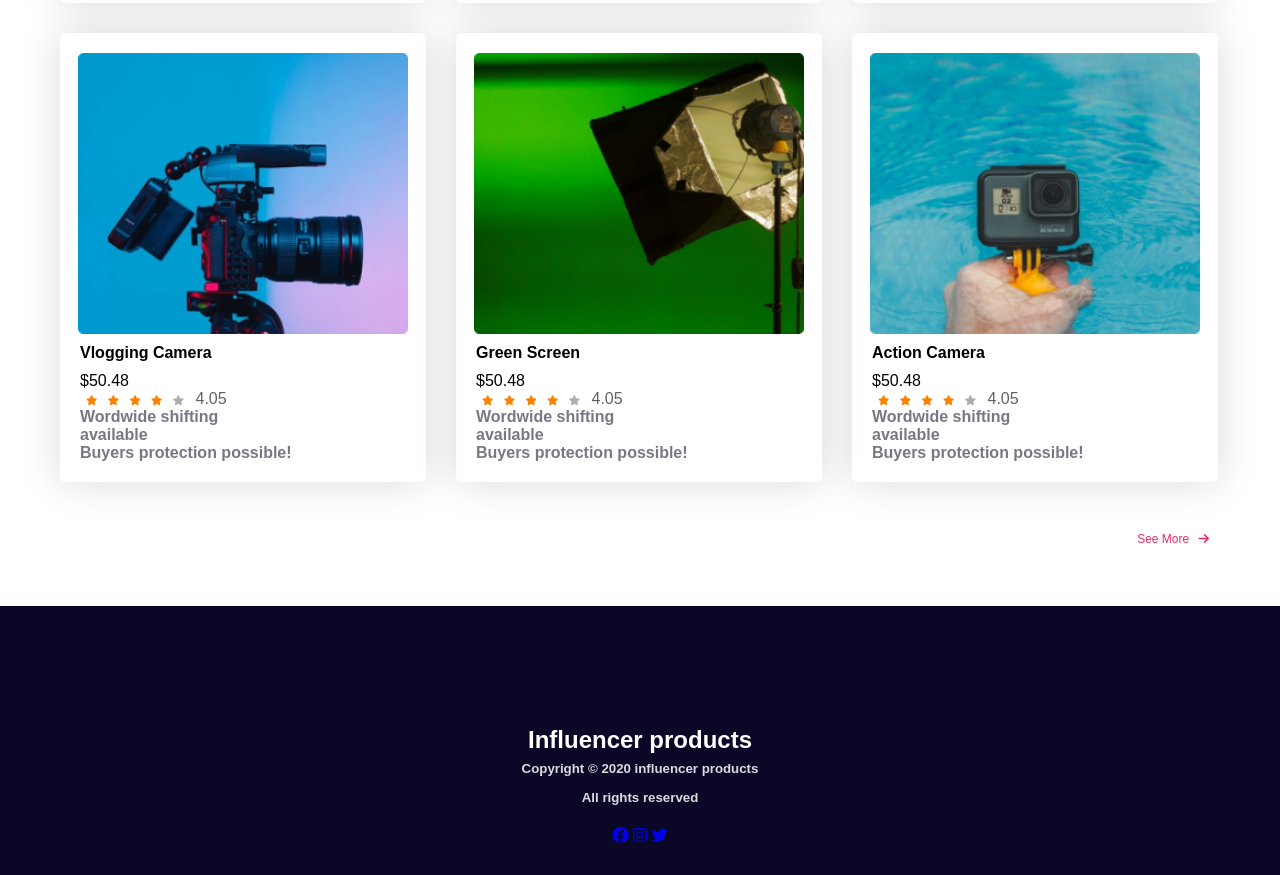
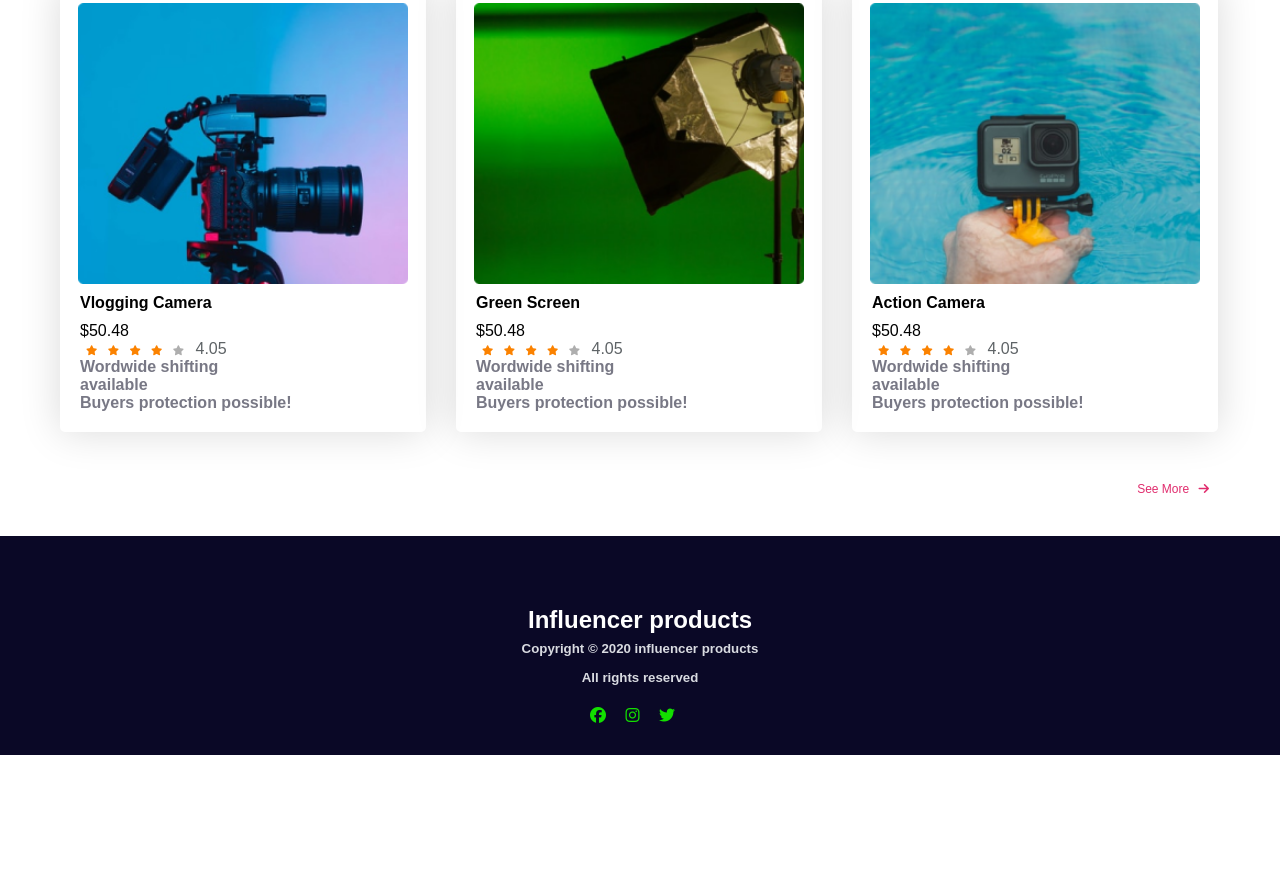
Before and after one commit to Enamulhaque0/assignment-2, a plain HTML site: page index.html in a window 1280 px wide. Shown: the part 1863-2738 px from the top of the page. After the commit the page ends 2618 px from the top, so only its background shows below. Drawn offline with Linux system fonts and the light colour scheme.

Commit message:
last update

```diff
--- a/style/style.css
+++ b/style/style.css
@@ -2,6 +2,7 @@
     padding: 0;}
 /* font-awsome */
 @import url('https://fonts.googleapis.com/css2?family=Poppins&display=swap');
+/* common */
 body{
     font-family: 'Poppins', sans-serif;
     background: #FFFFFF;
@@ -18,7 +19,7 @@ h1{
     font-size: 52px;
 }
 h2{
-    padding-top: 90px;
+    padding-top: 40px;
 }
 h3{
 
@@ -133,7 +134,7 @@ span{
 }
 /* footer */
 .last-work{
-    margin-top: 60px;
+    margin-top: 40px;
     padding-top: 30px;
     padding-bottom: 30px;
 
@@ -153,4 +154,9 @@ span{
 
     margin-top: 15px;
 
+
 }
+.social{
+    padding-right: 15px;
+    color: #13df00;
+}
```
